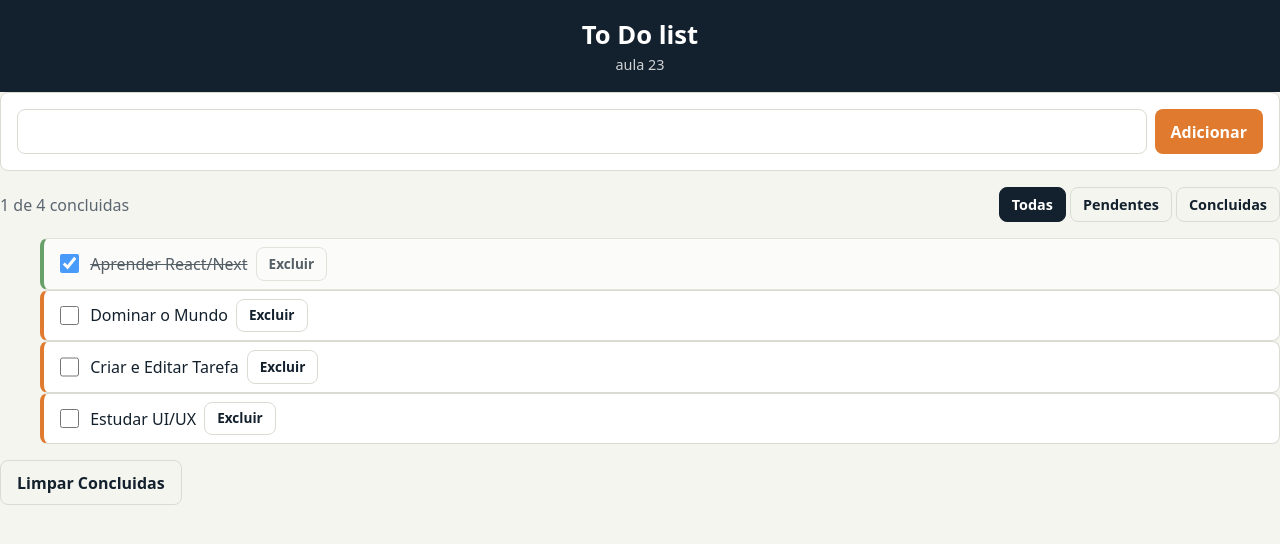
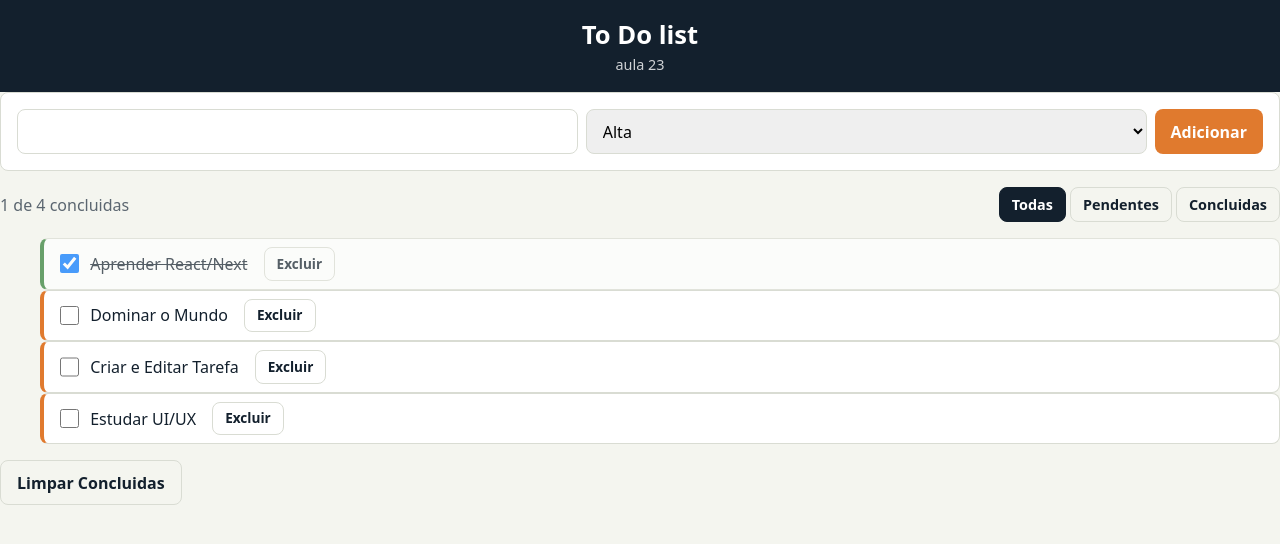
Before and after one commit to F-TNK/to-do_React, a Next.js app: page / in a window 1280 px wide. Shown: the top 544 px of the page. Built offline with nearby package versions, Linux system fonts and the light colour scheme.

Commit message:
Prioridade

```diff
--- a/components/formTarefa.js
+++ b/components/formTarefa.js
@@ -5,6 +5,7 @@ import { useState } from "react";
 export default function FormTarefa({ aoAdicionar }) {
   const [texto, setTexto] = useState("");
   const [erro, setErro] = useState("");
+  const [prioridade, setPrioridade] = useState("");
 
   const enviar = (event) => {
     event.preventDefault();
@@ -12,7 +13,7 @@ export default function FormTarefa({ aoAdicionar }) {
       setErro("Digite uma Tarefa!");
       return; // interrompe a função: não adiciona nada
     }
-    aoAdicionar(texto.trim());
+    aoAdicionar(texto.trim(), prioridade);
     setTexto("");
     setErro("");
   };
@@ -21,6 +22,15 @@ export default function FormTarefa({ aoAdicionar }) {
     <form className="formulario" onSubmit={enviar}>
       <input value={texto} onChange={(event) => setTexto(event.target.value)} />
       {erro !== "" && <p className="erro">{erro}</p>}
+      <select
+        className="prioridade"
+        value={prioridade}
+        onChange={(event) => setPrioridade(event.target.value)}
+      >
+        <option className="etiquetaAlta">Alta</option>
+        <option className="etiquetaMedia">Média</option>
+        <option className="etiquetaBaixa">Baixa</option>
+      </select>
       <button type="submit">Adicionar</button>
     </form>
   );
--- a/components/listaDeTarefas.js
+++ b/components/listaDeTarefas.js
@@ -21,8 +21,13 @@ export default function ListaDeTarefas() {
     setTarefas(tarefas.filter((tarefa) => tarefa.id !== id));
   };
 
-  const adicionar = (descricao) => {
-    const nova = { id: Date.now(), descricao: descricao, concluida: false };
+  const adicionar = (descricao, prioridade) => {
+    const nova = {
+      id: Date.now(),
+      descricao: descricao,
+      concluida: false,
+      prioridade: prioridade,
+    };
     setTarefas([...tarefas, nova]);
   };
 
--- a/components/tarefaItem.js
+++ b/components/tarefaItem.js
@@ -7,6 +7,7 @@ export default function TarefaItem({ tarefa, aoConcluir, aoExcluir }) {
         onChange={() => aoConcluir(tarefa.id)}
       />
       <span>{tarefa.descricao}</span>
+      <span>{tarefa.prioridade}</span>
       <button
         type="button"
         className="botao-secundario"
```
